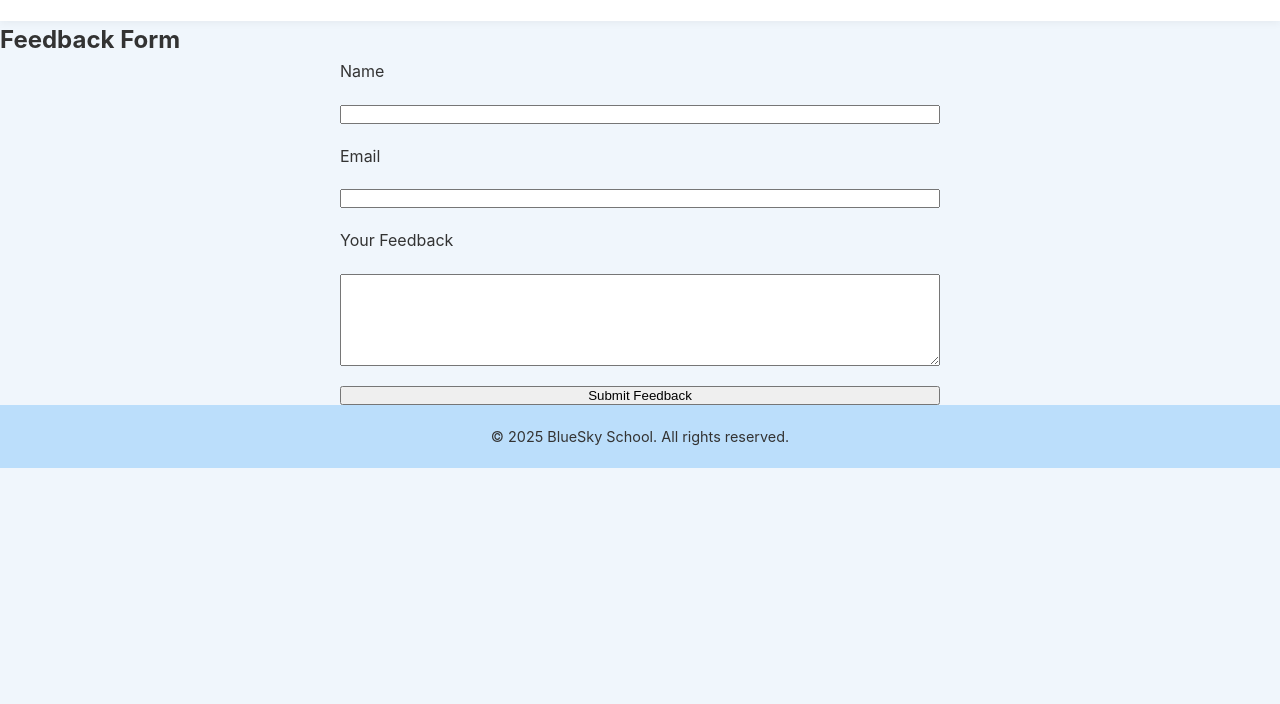
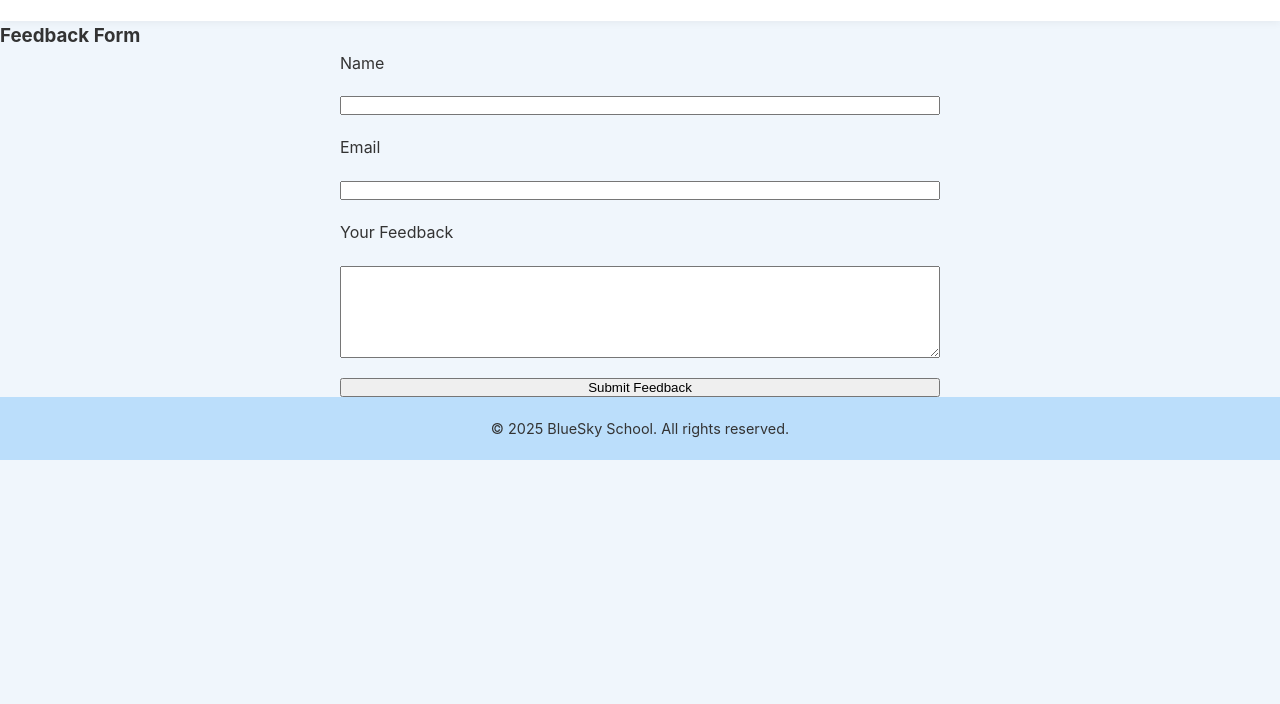
Before and after one commit to Harshal0042/Git-basic-commands, a plain HTML site: page feedback.html in a window 1280 px wide. Shown: the part 96-800 px from the top of the page. Drawn offline with Linux system fonts and the light colour scheme.

Commit message:
Update feedback.html

```diff
--- a/feedback.html
+++ b/feedback.html
@@ -18,7 +18,7 @@
   </header>
 
   <main class="form-container">
-    <h2>Feedback Form</h2>
+    <h3>Feedback Form</h3>
     <form action="#" method="post" class="styled-form">
       <label for="name">Name</label>
       <input type="text" id="name" name="name" required />
```
